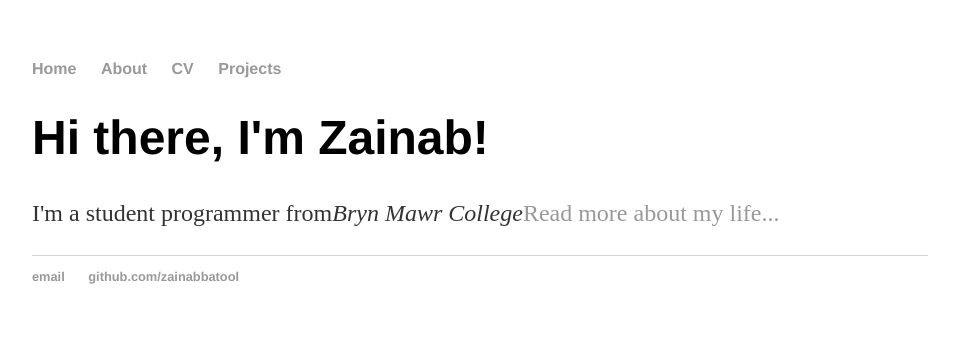
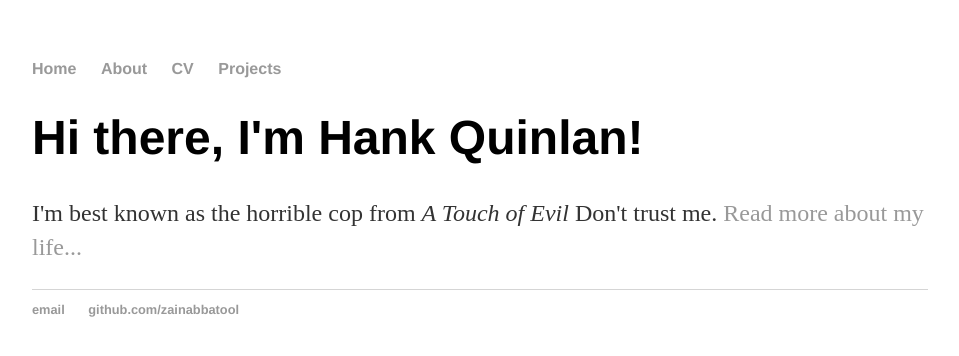
Before and after one commit to zainabbatool/zainabbatool.github.io, a Jekyll site: the page built from index.html, in a window 1280 px wide. Shown: the top 356 px of the page, without its empty margins (160-1119 px from the left). Built offline with Jekyll 4.4.1, drawn with Linux system fonts in a browser that asks for light colours.

Commit message:
update with layout template

```diff
--- a/index.html
+++ b/index.html
@@ -1,30 +1,8 @@
-<!DOCTYPE html>
-<html>
-	<head>
-		<title>Zainab Batool</title>
-		<!-- link to main stylesheet -->
-		<link rel="stylesheet" type="text/css" href="/css/main.css">
-	</head>
-	<body>
-		<nav>
-    		<ul>
-        		<li><a href="/">Home</a></li>
-	        	<li><a href="/about">About</a></li>
-        		<li><a href="/cv">CV</a></li>
-        		<li><a href="/projects">Projects</a></li>
-    		</ul>
-		</nav>
-		<div class="container">
-    		<div class="blurb">
-        		<h1>Hi there, I'm Zainab!</h1>
-				<p>I'm a student programmer from<em>Bryn Mawr College</em><a href="/about">Read more about my life...</a></p>
-    		</div><!-- /.blurb -->
-		</div><!-- /.container -->
-		<footer>
-    		<ul>
-        		<li><a href="mailto:zbatool@brynmawr.edu">email</a></li>
-        		<li><a href="https://github.com/zainabbatool">github.com/zainabbatool</a></li>
-			</ul>
-		</footer>
-	</body>
-</html>
+---
+layout: default
+title: Hank Quinlan, Horrible Cop
+---
+<div class="blurb">
+	<h1>Hi there, I'm Hank Quinlan!</h1>
+	<p>I'm best known as the horrible cop from <em>A Touch of Evil</em> Don't trust me. <a href="/about">Read more about my life...</a></p>
+</div><!-- /.blurb -->
```
